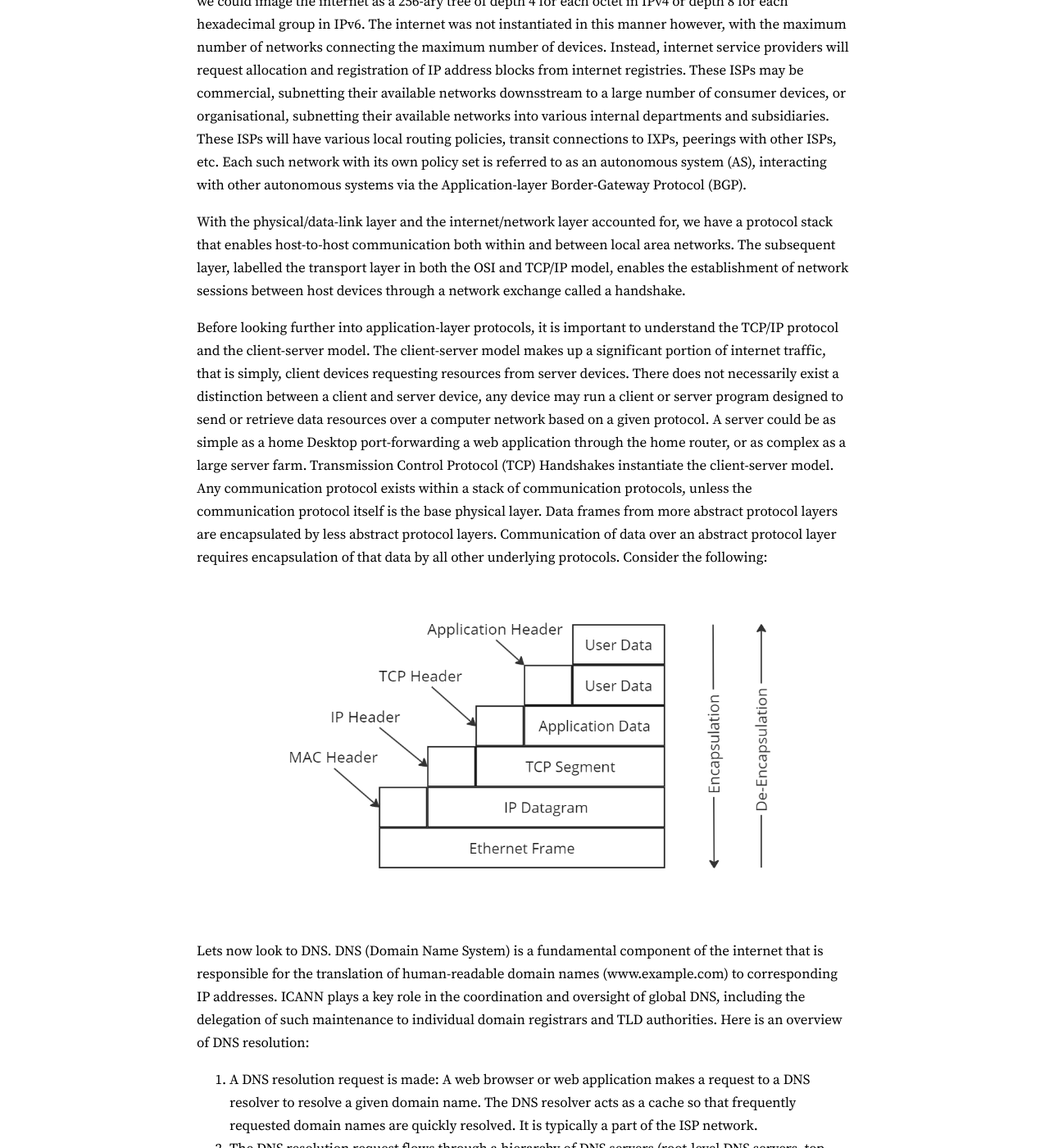
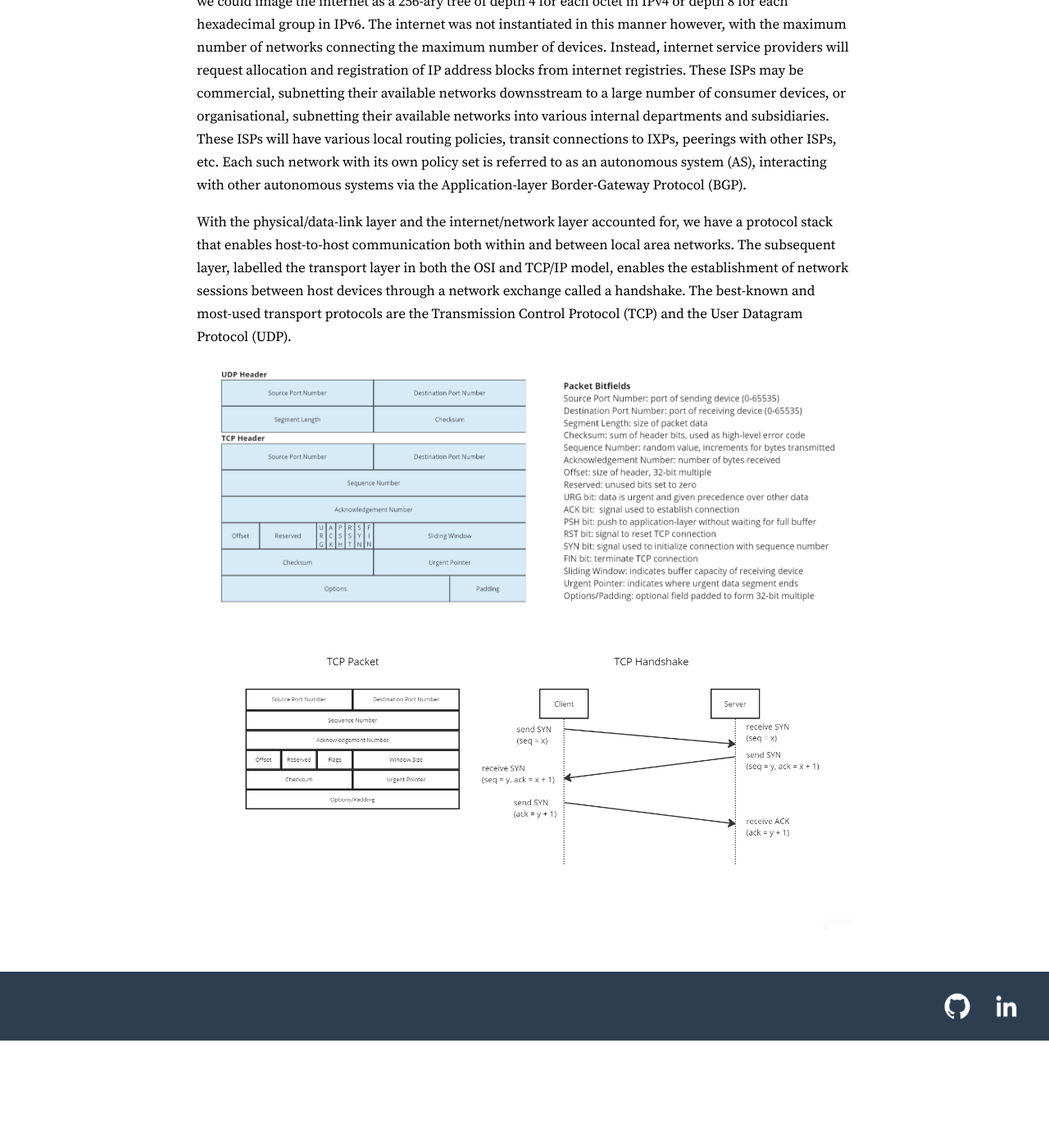
Before and after one commit to Rory-Mac/personal-website, a Jekyll site: the page built from High-Level Programming/Computer Networks.markdown, in a window 1280 px wide and 1400 px high, scrolled down 3891 px. Shown: the whole window at 82% size. Built offline with Jekyll 4.4.1, drawn with Linux system fonts in a browser that asks for light colours; after the commit the page ends 5160 px from its top, so only the background shows below that; some of the changed text lies outside the part shown.

Commit message:
add UDP TCP bitfield diagram

```diff
--- a/High-Level Programming/Computer Networks.markdown
+++ b/High-Level Programming/Computer Networks.markdown
@@ -43,36 +43,17 @@ ISPs, etc. Each such network with its own policy set is referred to as an autono
 Border-Gateway Protocol (BGP).</p>
 <p>With the physical/data-link layer and the internet/network layer accounted for, we have a protocol stack that enables host-to-host communication both within and
 between local area networks. The subsequent layer, labelled the transport layer in both the OSI and TCP/IP model, enables the establishment of network sessions
-between host devices through a network exchange called a handshake.</p>
+between host devices through a network exchange called a handshake. The best-known and most-used transport protocols are the Transmission Control Protocol (TCP) and
+the User Datagram Protocol (UDP).</p>
+<p><img src="/Assets/images/TCP_UDP_packet_fields.png" width="100%" height="100%"></p>
+<p>
 
+</p>
 <!--
-TCP/UDP
-    packets
-    handshake
-DNS and HTTP
+    what is a port, how are connections formed over ports, how are port connections forwarded through NAT
+    TCP hanshake
+What are Application-Layer protocols (DNS, HTTP, SMTP, FTP, SSH
 -->
-<p>Before looking further into application-layer protocols, it is important to understand the TCP/IP protocol and the client-server model. The
-client-server model makes up a significant portion of internet traffic, that is simply, client devices requesting resources from server devices. There
-does not necessarily exist a distinction between a client and server device, any device may run a client or server program designed to send or retrieve
-data resources over a computer network based on a given protocol. A server could be as simple as a home Desktop port-forwarding a web application through
-the home router, or as complex as a large server farm. Transmission Control Protocol (TCP) Handshakes instantiate the client-server model. Any
-communication protocol exists within a stack of communication protocols, unless the communication protocol itself is the base physical layer. Data frames
-from more abstract protocol layers are encapsulated by less abstract protocol layers. Communication of data over an abstract protocol layer requires
-encapsulation of that data by all other underlying protocols. Consider the following:
-<img src="/Assets/images/encapsulation.png" width="100%" height="100%"></p>
-<p>Lets now look to DNS. DNS (Domain Name System) is a fundamental component of the internet that is responsible for the translation of human-readable
-domain names (www.example.com) to corresponding IP addresses. ICANN plays a key role in the coordination and oversight of global DNS, including
-the delegation of such maintenance to individual domain registrars and TLD authorities. Here is an overview of DNS resolution:
-<ol>
-    <li>A DNS resolution request is made: A web browser or web application makes a request to a DNS resolver to resolve a given domain name. The DNS
-        resolver acts as a cache so that frequently requested domain names are quickly resolved. It is typically a part of
-        the ISP network.
-    </li>
-    <li>The DNS resolution request flows through a hierarchy of DNS servers (root-level DNS servers, top-level-domain servers, authoritative DNS servers,
-    etc.)</li>
-    <li>An authoritative DNS server is queried if the result has not already been cached in a DNS resolver and the result is sent back to the DNS client
-    (managed by the web browser or network application).</li>
-    <li>A TCP handshake is initiated and if successful, application-layer data is exchanged.</li>
-</ol></p>
-<p>The TCP handshake itself is relatively simple. Having been completed, a client and server can begin exchanging data with principles of reliable data
-transfer (RDT) in mind: <img src="/Assets/images/TCP_Handshake.png" width="100%" height="100%"></p>
+<p>
+</p>
+<p><img src="/Assets/images/TCP_Handshake.png" width="100%" height="100%"></p>
```
Also changed, not shown: Assets/images/TCP_UDP_packet_fields.png (added), Assets/images/alt_portal.png (deleted), Assets/images/encapsulation.png (deleted).
